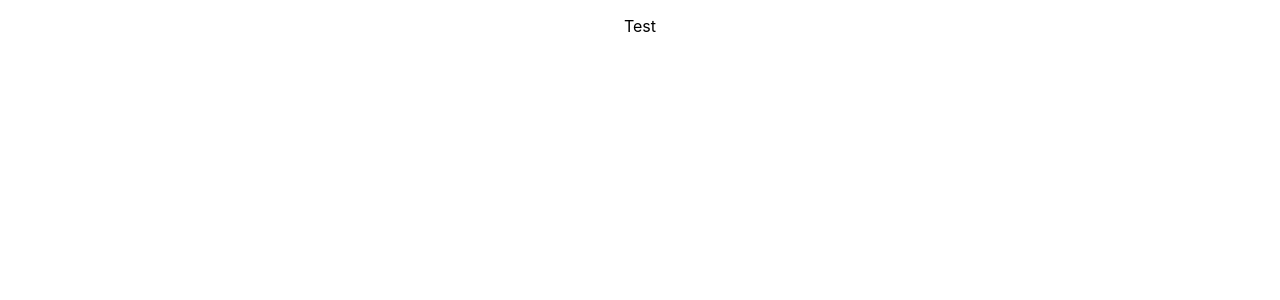
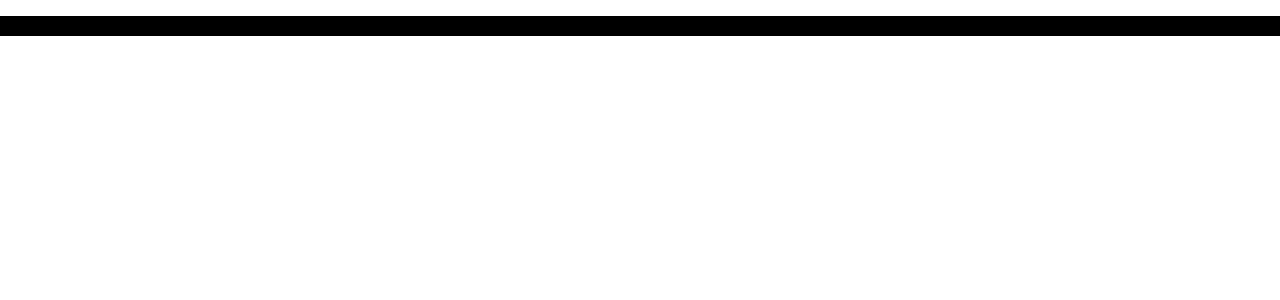
Before and after one commit to mylesrangel/mylesrangel, a React (Create React App) app in the folder mylesrangel/: page / in a window 1280 px wide. Shown: the top 300 px of the page. Built offline with nearby package versions, Linux system fonts and the light colour scheme.

Commit message:
Added black background image

```diff
--- a/mylesrangel/src/App.css
+++ b/mylesrangel/src/App.css
@@ -2,10 +2,6 @@
   text-align: center;
 }
 
-.App-logo {
-  animation: App-logo-spin infinite 20s linear;
-  height: 40vmin;
-}
 
 .App-header {
   background-color: #282c34;
@@ -17,16 +13,3 @@
   font-size: calc(10px + 2vmin);
   color: white;
 }
-
-.App-link {
-  color: #61dafb;
-}
-
-@keyframes App-logo-spin {
-  from {
-    transform: rotate(0deg);
-  }
-  to {
-    transform: rotate(360deg);
-  }
-}
--- a/mylesrangel/src/App.js
+++ b/mylesrangel/src/App.js
@@ -1,5 +1,5 @@
 import React, { Component } from 'react';
-import Homepage from "./Components/homePage.js";
+import Homepage from "./Components/Homepage/homePage.js";
 import './App.css';
 
 class App extends Component {
--- a/mylesrangel/src/Components/homePage.js
+++ b/mylesrangel/src/Components/Header/header.js
@@ -7,7 +7,7 @@ class Homepage extends Component{
 	render(){
 		return(
 			<div>
-				<p> Test </p>
+
 			</div>
 		);
 	}
--- /dev/null
+++ b/mylesrangel/src/Components/Homepage/header.css
@@ -0,0 +1,5 @@
+#homepageContainer{
+	width: 100%;
+	height: 100%;
+	background-color: black;
+}
--- /dev/null
+++ b/mylesrangel/src/Components/Homepage/homePage.js
@@ -0,0 +1,17 @@
+import React, { Component } from "react";
+import "./header.css"
+
+
+class Homepage extends Component{
+
+
+	render(){
+		return(
+			<div id="homepageContainer">
+				<p> Test Test</p>
+			</div>
+		);
+	}
+}
+
+export default Homepage;
```
Also changed, not shown: mylesrangel/src/Components/Header/header.css (added), mylesrangel/src/Media/Myles.jpg (added), 1 other file (tests, documents, lock files or other folders).
